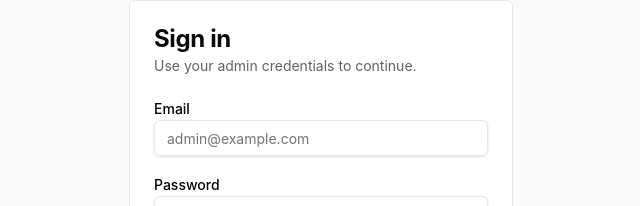
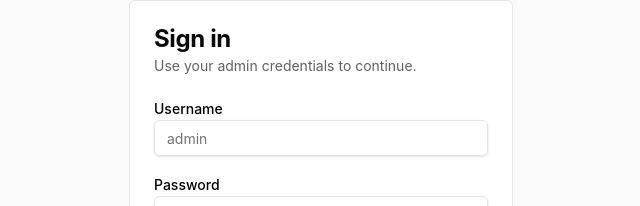
Before and after one commit to williamalxndr/media-system-fe, a Next.js app: page /login in a window 1280 px wide. Shown: the part 279-485 px from the top of the page, without its empty margins (319-959 px from the left). Built offline with nearby package versions, Linux system fonts and the light colour scheme; no server answers.

Commit message:
fix(auth): use username field instead of email on login form

```diff
--- a/src/app/login/page.tsx
+++ b/src/app/login/page.tsx
@@ -45,11 +45,11 @@ export default function LoginPage() {
 
           <form onSubmit={handleSubmit} className="space-y-4">
             <div className="space-y-1.5">
-              <Label htmlFor="username">Email</Label>
+              <Label htmlFor="username">Username</Label>
               <Input
                 id="username"
-                type="email"
-                placeholder="admin@example.com"
+                type="text"
+                placeholder="admin"
                 value={username}
                 onChange={(e) => setUsername(e.target.value)}
                 disabled={loading}
```
